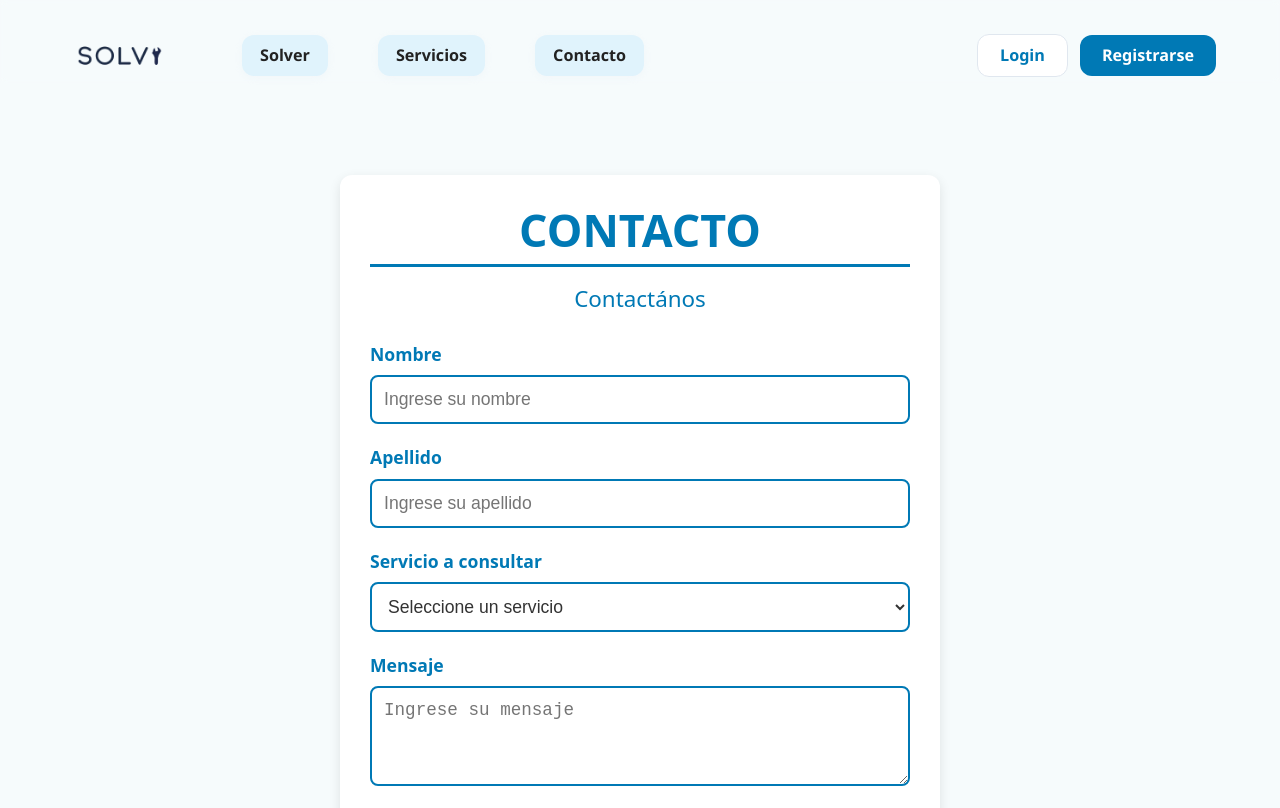
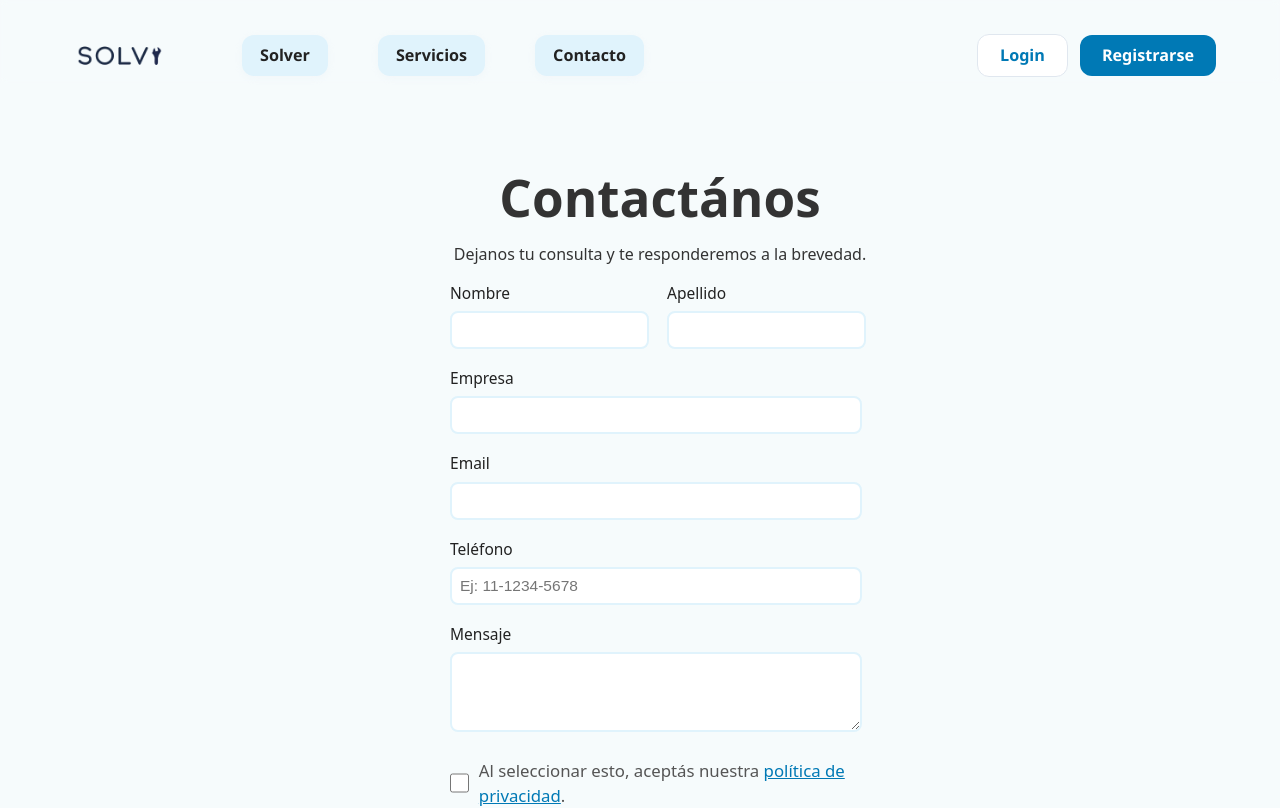
Before and after one commit to pukero/SolvyWeb, a React (Vite) app: page /contacto in a window 1280 px wide. Shown: the top 808 px of the page. Built offline with nearby package versions, Linux system fonts and the light colour scheme.

Commit message:
Cambios en servicios, solver y contacto

```diff
--- a/src/App.jsx
+++ b/src/App.jsx
@@ -6,6 +6,7 @@ import Contacto from './pages/Contacto';
 import Login from './pages/Login';
 import Registrarse from './pages/Registrarse';
 import Servicios from './pages/Servicios';
+import Solver from './pages/Solver';
 function App() {
   return (
     <BrowserRouter>
@@ -16,6 +17,7 @@ function App() {
                   <Route path="login" element={<Login />} />
                   <Route path="registrarse" element={<Registrarse/>} />
                   <Route path="servicios" element={<Servicios/>} />
+          <Route path="solver" element={<Solver/>} />
 
         </Route>
       </Routes>
--- a/src/components/Header.jsx
+++ b/src/components/Header.jsx
@@ -11,7 +11,8 @@ const Header = () => {
         </Link>
       </div>
       <nav style={styles.nav}>
-        <Link to="/" style={styles.link}>Solver</Link>
+        <Link to="/solver" style={styles.link}>Solver</Link>
+
         <Link to="/servicios" style={styles.link}>Servicios</Link>
         <Link to="/contacto" style={styles.link}>Contacto</Link>
       </nav>
@@ -60,7 +61,6 @@ const styles = {
   },
   link: {
     color: '#222',
-    fontWeight: 500,
     textDecoration: 'none',
     fontSize: '1.01rem',
     padding: '8px 18px',
--- a/src/pages/Contacto.jsx
+++ b/src/pages/Contacto.jsx
@@ -4,85 +4,119 @@ const Contacto = () => {
   const [formData, setFormData] = useState({
     nombre: '',
     apellido: '',
-    servicio: '',
+    empresa: '',
+    email: '',
+    telefono: '',
     mensaje: '',
+    privacidad: false,
   });
 
-  const servicios = ['Limpieza', 'Gasista', 'Plomero', 'Electricista', 'Jardinería','Cocina','Lavado de auto','Mudancero', 'Fumigacion', 'Cerrajeria', 'Instalador', 'Pintor'];
-
   const handleChange = (e) => {
-    const { name, value } = e.target;
-    setFormData(prev => ({ ...prev, [name]: value }));
+    const { name, value, type, checked } = e.target;
+    setFormData(prev => ({
+      ...prev,
+      [name]: type === 'checkbox' ? checked : value
+    }));
   };
 
   const handleSubmit = (e) => {
     e.preventDefault();
-    // Aquí se podría manejar el envío del formulario
     alert('Consulta enviada');
     setFormData({
       nombre: '',
       apellido: '',
-      servicio: '',
+      empresa: '',
+      email: '',
+      telefono: '',
       mensaje: '',
+      privacidad: false,
     });
   };
 
   return (
-    <div style={styles.container}>
-      <h1 style={styles.title}>CONTACTO</h1>
-      <hr style={styles.divider} />
-      <p style={styles.subtitle}>Contactános</p>
+    <div style={styles.bg}>
       <form style={styles.form} onSubmit={handleSubmit}>
-        <label style={styles.label}>
-          Nombre
+        <h1 style={styles.title}>Contactános</h1>
+        <p style={styles.subtitle}>Dejanos tu consulta y te responderemos a la brevedad.</p>
+        <div style={styles.row}>
+          <div style={styles.inputGroup}>
+            <label style={styles.label}>Nombre</label>
             <input
               type="text"
               name="nombre"
-            placeholder="Ingrese su nombre"
               value={formData.nombre}
               onChange={handleChange}
               style={styles.input}
               required
             />
-        </label>
-        <label style={styles.label}>
-          Apellido
+          </div>
+          <div style={styles.inputGroup}>
+            <label style={styles.label}>Apellido</label>
             <input
               type="text"
               name="apellido"
-            placeholder="Ingrese su apellido"
               value={formData.apellido}
               onChange={handleChange}
               style={styles.input}
               required
             />
-        </label>
-        <label style={styles.label}>
-          Servicio a consultar
-          <select
-            name="servicio"
-            value={formData.servicio}
+          </div>
+        </div>
+        <div style={styles.inputGroup}>
+          <label style={styles.label}>Empresa</label>
+          <input
+            type="text"
+            name="empresa"
+            value={formData.empresa}
             onChange={handleChange}
-            style={styles.select}
+            style={styles.input}
+          />
+        </div>
+        <div style={styles.inputGroup}>
+          <label style={styles.label}>Email</label>
+          <input
+            type="email"
+            name="email"
+            value={formData.email}
+            onChange={handleChange}
+            style={styles.input}
             required
-          >
-            <option value="" disabled>Seleccione un servicio</option>
-            {servicios.map((servicio) => (
-              <option key={servicio} value={servicio}>{servicio}</option>
-            ))}
-          </select>
-        </label>
-        <label style={styles.label}>
-          Mensaje
+          />
+        </div>
+        <div style={styles.inputGroup}>
+          <label style={styles.label}>Teléfono</label>
+          <input
+            type="text"
+            name="telefono"
+            value={formData.telefono}
+            onChange={handleChange}
+            style={styles.input}
+            placeholder="Ej: 11-1234-5678"
+          />
+        </div>
+        <div style={styles.inputGroup}>
+          <label style={styles.label}>Mensaje</label>
           <textarea
             name="mensaje"
-            placeholder="Ingrese su mensaje"
             value={formData.mensaje}
             onChange={handleChange}
             style={styles.textarea}
             required
           />
-        </label>
+        </div>
+        <div style={styles.privacidadRow}>
+          <input
+            type="checkbox"
+            name="privacidad"
+            checked={formData.privacidad}
+            onChange={handleChange}
+            style={styles.checkbox}
+            required
+          />
+          <span style={styles.privacidadText}>
+            Al seleccionar esto, aceptás nuestra <a href="#" style={styles.link}>política de privacidad</a>.
+          </span>
+        </div>
         <button type="submit" style={styles.button}>Enviar consulta</button>
       </form>
     </div>
@@ -90,97 +124,106 @@ const Contacto = () => {
 };
 
 const styles = {
-  container: {
-    maxWidth: 600,
-    margin: '40px auto',
-    padding: 30,
-    backgroundColor: '#ffffff',
-    borderRadius: 12,
-    boxShadow: '0 4px 12px rgba(0,0,0,0.1)',
-    color: '#0079B5',
-  },
-  title: {
-    fontSize: '2.8rem',
-    marginBottom: 10,
-    color: '#0079B5',
-    textAlign: 'center',
-    textTransform: 'uppercase',
-    fontWeight: '700',
-  },
-  divider: {
-    border: 'none',
-    borderBottom: '3px solid #0079B5',
-    marginBottom: 15,
-    width: '100%',
-    maxWidth: 600,
-    marginLeft: 'auto',
-    marginRight: 'auto',
-  },
-  subtitle: {
-    fontSize: '1.4rem',
-    marginBottom: 25,
-    color: '#0079B5',
-    textAlign: 'center',
-    fontWeight: '500',
+ bg: {
+  minHeight: '100vh',
+  width: '100vw',
+  overflowX: 'hidden', // evita el scroll horizontal
+  display: 'flex',
+  alignItems: 'center',
+  justifyContent: 'center',
 },
 form: {
+  background: 'none',
+  boxShadow: 'none',
+  maxWidth: 420, // achica el ancho del formulario para evitar desbordes
+  width: '100%',
+  margin: '0 auto',
+  padding: '0',
   display: 'flex',
   flexDirection: 'column',
-    gap: 20,
+  gap: 16,
+  alignItems: 'center',
+},
+row: {
+  display: 'flex',
+  gap: 14,
+  width: '100%',
+  justifyContent: 'center',
+},
+inputGroup: {
+  flex: 1,
+  display: 'flex',
+  flexDirection: 'column',
+  gap: 4,
+  alignItems: 'stretch', // no centra, ocupa todo el ancho
+  width: '100%',
 },
 label: {
-    display: 'flex',
-    flexDirection: 'column',
-    fontSize: '1.1rem',
-    color: '#0079B5',
-    fontWeight: '600',
+  fontSize: '0.97rem', // achica la tipografía del label
+  color: '#222',
+  fontWeight: 500,
+  marginBottom: 2,
 },
 input: {
-    marginTop: 8,
-    padding: 12,
-    fontSize: '1.1rem',
-    borderRadius: 8,
-    border: '2px solid #0079B5',
-    backgroundColor: '#fff',
-    color: '#333',
+  padding: '8px',
+  fontSize: '0.97rem',
+  borderRadius: '8px',
+  border: '2px solid #e0f3fc',
+  background: '#fff',
+  color: '#222',
   outline: 'none',
   transition: 'border-color 0.3s',
-  },
-  select: {
-    marginTop: 8,
-    padding: 12,
-    fontSize: '1.1rem',
-    borderRadius: 8,
-    border: '2px solid #0079B5',
-    backgroundColor: '#fff',
-    color: '#333',
-    outline: 'none',
-    transition: 'border-color 0.3s',
+  marginBottom: '2px',
+  width: '98%', // agranda el largo del input
+  boxSizing: 'border-box',
 },
 textarea: {
-    marginTop: 8,
-    padding: 12,
-    fontSize: '1.1rem',
-    borderRadius: 8,
-    border: '2px solid #0079B5',
-    backgroundColor: '#fff',
-    color: '#333',
+  padding: '8px',
+  fontSize: '0.97rem',
+  borderRadius: '8px',
+  border: '2px solid #e0f3fc',
+  background: '#fff',
+  color: '#222',
   outline: 'none',
+  minHeight: 80,
   resize: 'vertical',
-    minHeight: 100,
   transition: 'border-color 0.3s',
+  marginBottom: '2px',
+  width: '98%', // agranda el largo del textarea
+  boxSizing: 'border-box',
+  textAlign: 'left',
+},
+  privacidadRow: {
+    display: 'flex',
+    alignItems: 'center',
+    gap: 10,
+    margin: '8px 0 0 0',
+  },
+  checkbox: {
+    width: 22,
+    height: 22,
+    accentColor: '#0079B5',
+  },
+  privacidadText: {
+    fontSize: '1.05rem',
+    color: '#555',
+  },
+  link: {
+    color: '#0079B5',
+    textDecoration: 'underline',
   },
   button: {
-    marginTop: 15,
-    padding: 14,
-    fontSize: '1.2rem',
-    borderRadius: 8,
+    marginTop: 18,
+    padding: '16px',
+    fontSize: '1.18rem',
+    borderRadius: '8px',
     border: 'none',
-    backgroundColor: '#0079B5',
+    background: '#3b82f6',
     color: '#fff',
     cursor: 'pointer',
-    fontWeight: '700',
-    transition: 'background-color 0.3s',
+    fontWeight:'700',
+    transition: 'background 0.3s',
+    width: '100%',
   },
 };
 
--- a/src/pages/Servicios.jsx
+++ b/src/pages/Servicios.jsx
@@ -5,6 +5,7 @@ import img2 from '../assets/image 4.png';
 import img3 from '../assets/image 5.png';
 import img4 from '../assets/Slide Image.png';
 import img5 from '../assets/Slide Item — 2.png';
+import serviciospantalla from '../assets/serviciospantalla.png'; // asegurate de poner la extensión correcta
 
 const images = [img1, img2, img3, img4, img5];
 
@@ -26,40 +27,91 @@ const Servicios = () => {
     return (
     <div style={styles.container}>
       <h1 style={styles.title}>Servicios</h1>
+
       <div style={styles.carousel}>
         <button onClick={prevSlide} style={styles.button} aria-label="Previous Slide">
           &#10094;
         </button>
-        <img src={images[currentIndex]} alt={`Servicio ${currentIndex + 1}`} style={styles.image} />
+        <img
+          src={images[currentIndex]}
+          alt={`Servicio ${currentIndex + 1}`}
+          style={styles.image}
+        />
         <button onClick={nextSlide} style={styles.button} aria-label="Next Slide">
           &#10095;
         </button>
-        <p style={styles.subtitle}>
-          En Solvy, nos dedicamos a proporcionar soluciones innovadoras y personalizadas que se adaptan a las necesidades específicas de nuestros clientes. Nuestro enfoque se centra en ofrecer servicios de alta calidad en diversas áreas, garantizando resultados efectivos y un impacto positivo en el crecimiento de tu negocios.
-        </p>
-        <p>Limpieza: Ofrecemos servicios de limpieza a fondo para hogares y oficinas, asegurando un ambiente limpio y saludable. Nuestro equipo se encarga de cada rincón, utilizando productos de calidad y técnicas eficientes.</p>
+      </div>
 
-<p>Gasista: Nuestros gasistas certificados están disponibles para realizar instalaciones, reparaciones y mantenimientos de sistemas de gas. Garantizamos seguridad y cumplimiento de normativas en cada trabajo.</p>
+      {/* SUBTITLE CENTRADO Y GRANDE */}
+      <div style={styles.subtitleCenter}>
+        En Solvy, nos dedicamos a proporcionar soluciones innovadoras y personalizadas que se adaptan a las necesidades específicas de nuestros clientes.
+      </div>
+<div style={styles.cardsGrid}>
+  <div style={styles.card}>
+    <img src={img1} alt="Limpieza" style={styles.cardImg} />
+    <h3 style={styles.cardTitle}>Limpieza</h3>
+    <p style={styles.cardDesc}>Servicios de limpieza a fondo para hogares y oficinas.</p>
+  </div>
+  <div style={styles.card}>
+    <img src={img2} alt="Gasista" style={styles.cardImg} />
+    <h3 style={styles.cardTitle}>Gasista</h3>
+    <p style={styles.cardDesc}>Instalaciones, reparaciones y mantenimiento de gas.</p>
+  </div>
+  <div style={styles.card}>
+    <img src={img3} alt="Plomero" style={styles.cardImg} />
+    <h3 style={styles.cardTitle}>Plomero</h3>
+    <p style={styles.cardDesc}>Problemas de grifería, cañerías y desagües.</p>
+  </div>
+  <div style={styles.card}>
+    <img src={img4} alt="Electricista" style={styles.cardImg} />
+    <h3 style={styles.cardTitle}>Electricista</h3>
+    <p style={styles.cardDesc}>Instalaciones eléctricas y mantenimiento.</p>
+  </div>
+  <div style={styles.card}>
+    <img src={img5} alt="Jardinería" style={styles.cardImg} />
+    <h3 style={styles.cardTitle}>Jardinería</h3>
+    <p style={styles.cardDesc}>Diseño y cuidado de jardines.</p>
+  </div>
+  <div style={styles.card}>
+    <img src={img1} alt="Cocina" style={styles.cardImg} />
+    <h3 style={styles.cardTitle}>Cocina</h3>
+    <p style={styles.cardDesc}>Preparación de comida a domicilio y eventos.</p>
+  </div>
+  <div style={styles.card}>
+    <img src={img2} alt="Lavado de auto" style={styles.cardImg} />
+    <h3 style={styles.cardTitle}>Lavado de auto</h3>
+    <p style={styles.cardDesc}>Lavado profesional a domicilio.</p>
+  </div>
+  <div style={styles.card}>
+    <img src={img3} alt="Mudancero" style={styles.cardImg} />
+    <h3 style={styles.cardTitle}>Mudancero</h3>
+    <p style={styles.cardDesc}>Traslados y embalajes.</p>
+  </div>
+  <div style={styles.card}>
+    <img src={img4} alt="Fumigación" style={styles.cardImg} />
+    <h3 style={styles.cardTitle}>Fumigación</h3>
+    <p style={styles.cardDesc}>Control de plagas con productos seguros.</p>
+  </div>
+  <div style={styles.card}>
+    <img src={img5} alt="Cerrajería" style={styles.cardImg} />
+    <h3 style={styles.cardTitle}>Cerrajería</h3>
+    <p style={styles.cardDesc}>Aperturas, cambios y seguridad.</p>
+  </div>
+  <div style={styles.card}>
+    <img src={img1} alt="Instalador" style={styles.cardImg} />
+    <h3 style={styles.cardTitle}>Instalador</h3>
+    <p style={styles.cardDesc}>Electrodomésticos, aires, y más.</p>
+  </div>
+  <div style={styles.card}>
+    <img src={img2} alt="Pintor" style={styles.cardImg} />
+    <h3 style={styles.cardTitle}>Pintor</h3>
+    <p style={styles.cardDesc}>Pintura profesional para interiores y exteriores.</p>
+  </div>
+</div>
+      {/* ESTILO HERO SECTION */}
+      <div style={styles.heroSection}>
 
-<p> Plomero: Brindamos servicios de fontanería para resolver problemas de tuberías, grifos y desagües. Ya sea una fuga o una instalación nueva, nuestros plomeros están listos para ayudarte. </p>
-
-<p> Electricista: Contamos con electricistas profesionales que realizan instalaciones eléctricas, reparaciones y mantenimientos. Aseguramos un servicio seguro y eficiente para todas tus necesidades eléctricas.</p>
-
-<p> Jardinería: Ofrecemos servicios de jardinería que incluyen diseño, mantenimiento y cuidado de espacios verdes. Transformamos tu jardín en un lugar hermoso y acogedor. </p>
-
-<p> Cocina: Nuestros servicios de cocina incluyen la preparación de comidas a domicilio y catering para eventos. Disfruta de platos deliciosos y personalizados, preparados por chefs expertos. </p>
-
-<p> Lavado de auto: Proporcionamos servicios de lavado de autos a domicilio, utilizando productos de calidad para dejar tu vehículo impecable. Cuidamos cada detalle para que tu auto luzca como nuevo. </p>
-
-<p> Mudancero: Facilitamos el proceso de mudanza con nuestros servicios de transporte y embalaje. Nos encargamos de que tus pertenencias lleguen a su nuevo destino de manera segura y eficiente. </p>
-
-<p> Fumigación: Ofrecemos servicios de fumigación para el control de plagas en hogares y negocios. Utilizamos productos seguros y efectivos para garantizar un ambiente libre de insectos. </p>
-
-<p> Cerrajería: Nuestros cerrajeros están disponibles para abrir puertas, cambiar cerraduras y mejorar la seguridad de tu hogar o negocio. Confía en nosotros para resolver cualquier problema de cerrajería. </p>
-
-<p> Instalador: Brindamos servicios de instalación para una variedad de productos, desde electrodomésticos hasta sistemas de climatización. Aseguramos un montaje profesional y eficiente. </p>
-
-<p> Pintor: Ofrecemos servicios de pintura interior y exterior, utilizando materiales de alta calidad para un acabado duradero. Transformamos tus espacios con colores y técnicas que se adaptan a tu estilo. </p>
+        <img src={serviciospantalla} alt="Servicios App" style={styles.phoneMockup} />
       </div>
     </div>
   );
@@ -67,15 +119,15 @@ const Servicios = () => {
 
 const styles = {
   container: {
-    maxWidth: 800,
-    margin: '40px auto',
+  maxWidth: 1200,
+  margin: '-5px auto',  // antes 10px, ahora 0px para subir más
   padding: 20,
   textAlign: 'center',
   color: '#0079B5',
 },
 title: {
   fontSize: '4rem',
-    marginBottom: 30,
+  marginBottom: 60,    // antes 40px, ahora 28px para acercar más
   fontWeight: '700',
   textTransform: 'uppercase',
 },
@@ -84,6 +136,7 @@ const styles = {
     alignItems: 'center',
     justifyContent: 'center',
     gap: 20,
+    marginBottom: 40,
   },
   button: {
     fontSize: '2.5rem',
@@ -94,10 +147,144 @@ const styles = {
     userSelect: 'none',
   },
    image: {
-    maxWidth: '90vw',
-    maxHeight: '70vh',
-    borderRadius: 40,
-    boxShadow: '0 4px 12px rgba(0,0,0,0.1)',
+    width: 1400, // antes 1200, ahora 1400 para agrandar más
+    height: 480, // agrega altura fija para asegurar tamaño grande
+    objectFit: 'cover', // asegura que la imagen se vea bien
+    borderRadius: 48,   // opcional: más redondeado
+    boxShadow: '0 6px 18px rgba(0,0,0,0.13)', // sombra más notoria
+  },
+  subtitle: {
+    fontWeight: 'bold',
+    fontSize: '1.2rem',
+    marginBottom: 20,
+  },
+  services: {
+    display: 'flex',
+    gap: 30,
+    marginTop: 20,
+    alignItems: 'flex-start',
+    justifyContent: 'space-between',
+    flexWrap: 'wrap',
+  },
+  textContainer: {
+    flex: 1,
+    minWidth: '300px',
+    textAlign: 'left',
+    color: '#333',
+    fontSize: '1rem',
+    display: 'flex',
+    flexDirection: 'column',
+    gap: 12,
+  },
+  sideImage: {
+    flex: '0 0 300px',
+    maxWidth: '100%',
+    height: 'auto',
+    borderRadius: 20,
+    boxShadow: '0 4px 10px rgba(0,0,0,0.15)',
+  },
+    heroSection: {
+    display: 'flex',
+    alignItems: 'center',
+    justifyContent: 'center', // centra el contenido horizontalmente
+    gap: '80px',              // más espacio entre card y celular
+    flexWrap: 'wrap',
+    marginTop: '60px',
+    padding: '20px 0',
+  },
+
+ phoneMockup: {
+    maxWidth: '380px',        // agranda la imagen del celular
+    width: '100%',
+    height: 'auto',
+    flexShrink: 0,
+    borderRadius: '24px',
+  },
+subtitleCenter: {
+    fontWeight: 'bold',
+    fontSize: '2.2rem',
+    textAlign: 'center',
+    margin: '40px 0 0 0',
+    color: '#0079B5',
+    lineHeight: 1.2,
+    marginTop: '10%',
+    marginBottom: '10%'
+  },
+   serviciosCard: {
+  background: '#fff',
+  borderRadius: '24px',
+  boxShadow: '0 8px 32px rgba(0,0,0,0.10)',
+  padding: '55px 105px',
+  minWidth: '480px',
+  maxWidth: '100%',
+  flex: 1,
+  display: 'flex',
+  flexDirection: 'column',
+  justifyContent: 'center',
+  alignItems: 'flex-start',
+  marginLeft: '0px',
+  textAlign: 'left', // quita el centrado
+},
+  serviciosTitle: {
+    fontSize: '2rem',
+    color: '#0079B5',
+    fontWeight: '700',
+    marginBottom: '20px',
+    textAlign: 'center',      // centra el título
+    letterSpacing: '1px',
+    width: '100%',            // asegura centrado en el recuadro
+  },
+
+  serviciosList: {
+    listStyle: 'none',
+    padding: 0,
+    margin: 0,
+    fontSize: '1.1rem',     // achica la tipografía
+    color: '#222',
+    lineHeight: 1.7,
+  },
+servicioNombre: {
+  fontWeight: 'bold',
+  color: '#0079B5',
+  marginRight: '6px',
+},
+servicioItem: {
+  marginBottom: '8px', // más espacio entre servicios
+},
+cardsGrid: {
+  display: 'grid',
+  gridTemplateColumns: 'repeat(auto-fit, minmax(220px, 1fr))',
+  gap: '32px',
+  margin: '60px 0',
+},
+card: {
+  background: 'none', // sin contenedor blanco
+  borderRadius: '24px',
+  boxShadow: 'none',
+  padding: '0',
+  display: 'flex',
+  flexDirection: 'column',
+  alignItems: 'center',
+  textAlign: 'center',
+},
+cardImg: {
+  width: '90%',
+  height: '160px',   // antes 120px, ahora un poco más grande
+  objectFit: 'cover',
+  borderRadius: '18px',
+  marginBottom: '18px',
+},
+cardTitle: {
+  fontSize: '1.1rem',
+  fontWeight: '700',
+  color: '#0079B5',
+  marginBottom: '8px',
+  marginTop: '0',
+},
+cardDesc: {
+  fontSize: '0.98rem',
+  color: '#222',
+  margin: 0,
 },
 };
 
```
Also changed, not shown: src/pages/Solver.jsx (added, +25 -0 lines), src/assets/serviciospantalla.png (added). Lines whose indentation alone changed are shown as unchanged.
